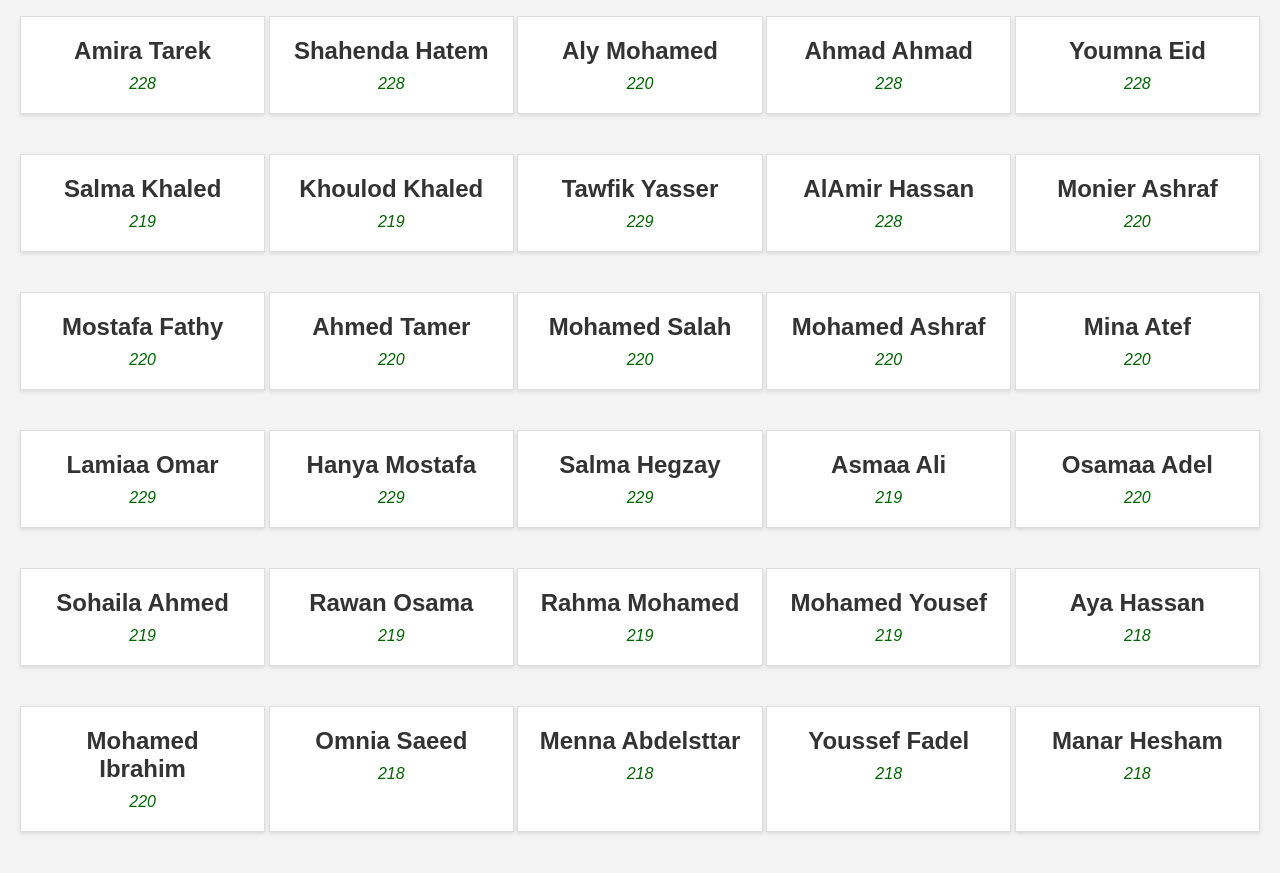
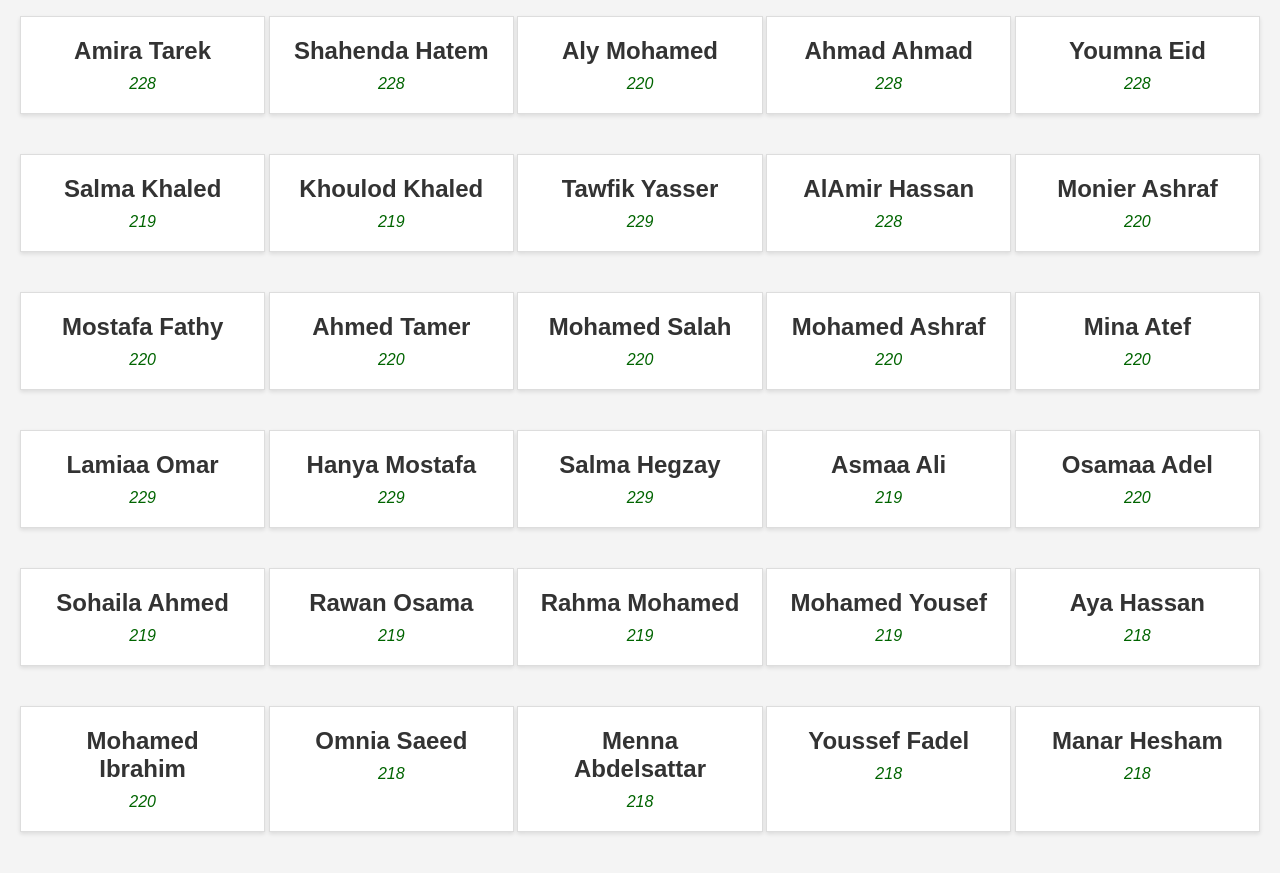
Before and after one commit to TawfikYasser/itcs-ta, a plain HTML site: page index.html in a window 1280 px wide. Shown: the part 125-998 px from the top of the page. Drawn offline with Linux system fonts and the light colour scheme.

Commit message:
Update index.html

```diff
--- a/index.html
+++ b/index.html
@@ -200,7 +200,7 @@
                 <div class="card-text">218</div> <!-- New text element -->
             </div>
             <div class="card">
-                <div class="big-name"><a href="#">Menna Abdelsttar</a></div>
+                <div class="big-name"><a href="#">Menna Abdelsattar</a></div>
                 <div class="card-text">218</div> <!-- New text element -->
             </div>
             <div class="card">
```
